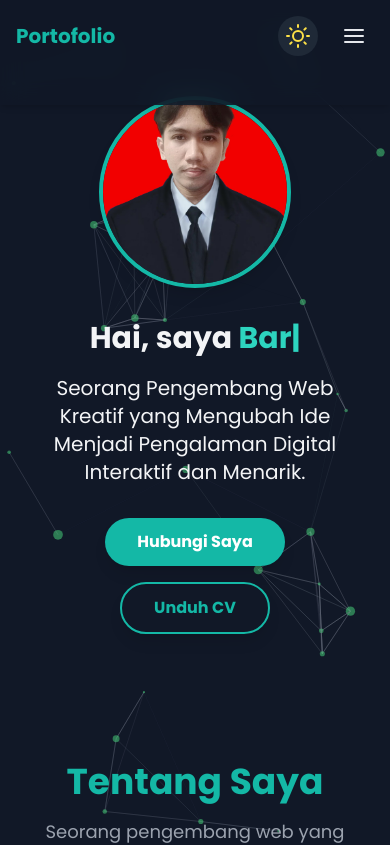
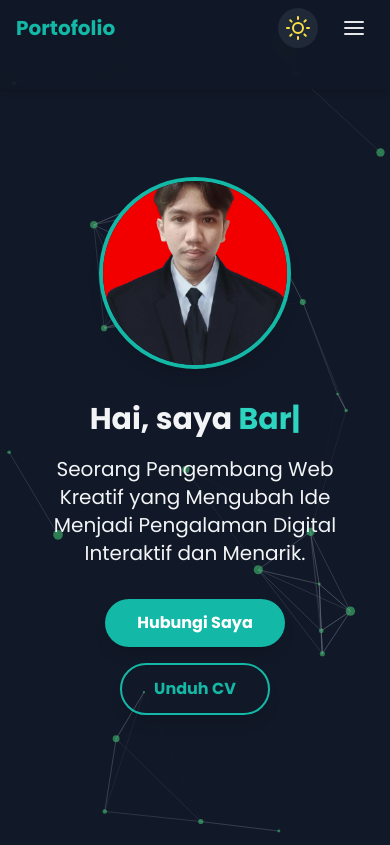
Before and after one commit to BekaGensss/portofolio-2, a React (Create React App) app: page / in a window 390 px wide. Shown: the top 845 px of the page. Built offline with nearby package versions, Linux system fonts and the light colour scheme.

Commit message:
Memperbaiki Navbar mobile dan menambahkan padding

```diff
--- a/src/components/Hero.jsx
+++ b/src/components/Hero.jsx
@@ -47,12 +47,16 @@ const textColor = isDarkMode ? 'text-gray-100' : 'text-gray-900';
     const highlightColor = isDarkMode ? 'text-teal-400' : 'text-teal-600';
 
     return (
-    <section id="home" className="hero flex items-center justify-center pt-24 pb-12 text-center relative z-10 overflow-hidden">
+        // PERBAIKAN: Gunakan min-h-screen untuk memastikan tinggi minimal satu layar penuh
+        <section
+            id="home"
+            className="hero min-h-screen flex flex-col items-center justify-center pt-24 pb-12 text-center relative z-10 overflow-hidden"
+        >
             <motion.div
                 initial="hidden"
                 animate="visible"
                 variants={containerVariants}
-            className="container mx-auto px-6 max-w-4xl"
+                className="container mx-auto px-6 max-w-4xl flex-grow flex flex-col items-center justify-center"
             >
                 <motion.div variants={itemVariants} className="mb-8">
                     <img
@@ -64,7 +68,6 @@ return (
 
                 <motion.h1
                     variants={itemVariants}
-                // PERUBAHAN DI SINI: ukuran font lebih kecil di mobile dan tanpa whitespace-nowrap
                     className={`text-3xl sm:text-5xl lg:text-6xl font-extrabold font-sans mb-4 leading-tight ${textColor}`}
                 >
                     Hai, saya <span className={highlightColor}>
--- a/src/components/Navbar.jsx
+++ b/src/components/Navbar.jsx
@@ -30,7 +30,7 @@ const Navbar = ({ toggleTheme, isDarkMode }) => {
                     }
                 }
             }}
-            className={`fixed top-0 left-0 w-full z-50 p-4 backdrop-blur-md shadow-md ${bgColor} transition-colors duration-500`}
+            className={`fixed top-0 left-0 w-full z-50 px-4 py-2 md:py-4 backdrop-blur-md shadow-md ${bgColor} transition-colors duration-500`}
         >
             <div className="container mx-auto flex justify-between items-center relative">
                 <motion.div variants={itemVariants} className="text-xl font-bold font-sans">
```
Lines whose indentation alone changed are shown as unchanged.
